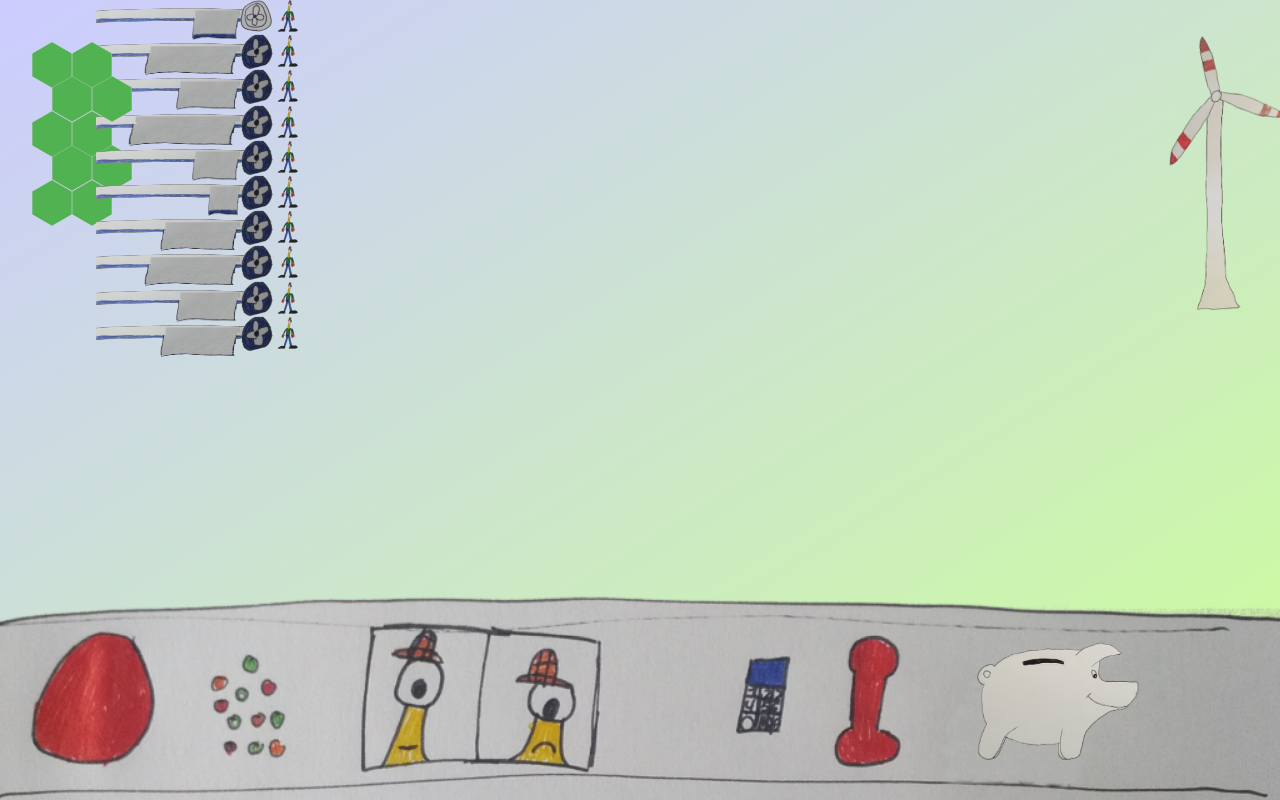
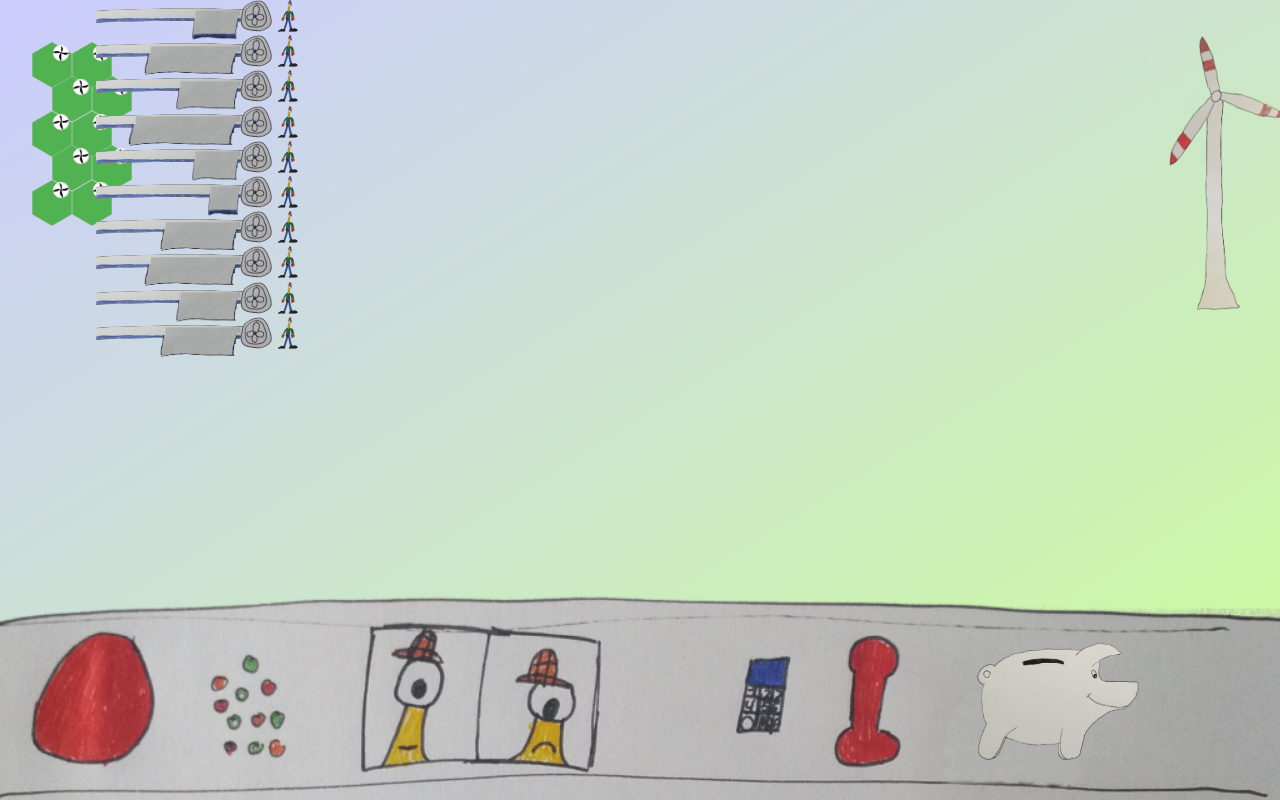
Before and after one commit to tursics/energyhack-2017, a website: page index.html in a window 1280 px wide. Both pictures are taken after a click on the element 256 px from the left and 16 px from the top of the page. Drawn offline with Linux system fonts and the light colour scheme.

Commit message:
show new water turbines

```diff
--- a/css/index.css
+++ b/css/index.css
@@ -93,6 +93,7 @@ body {
 }
 
 .turbine {
+	background-image: url(../assets/turbine-stop-small.png);
 	background-size: 2em;
 	width: 2em;
 	height: 2em;
@@ -100,33 +101,6 @@ body {
 	left: 15em;
 	top: 2em;
 	z-index: 99;
-}
-.turbine.off {
-	background-image: url(../assets/turbine-stop-small.png);
-}
-.turbine.on1 {
-	background-image: url(../assets/turbine-work-big.png);
-	-webkit-animation: rotating 2s linear infinite;
-	-moz-animation: rotating 2s linear infinite;
-	-ms-animation: rotating 2s linear infinite;
-	-o-animation: rotating 2s linear infinite;
-	animation: rotating 2s linear infinite;
-}
-.turbine.on2 {
-	background-image: url(../assets/turbine-work-big.png);
-	-webkit-animation: rotating 1s linear infinite;
-	-moz-animation: rotating 1s linear infinite;
-	-ms-animation: rotating 1s linear infinite;
-	-o-animation: rotating 1s linear infinite;
-	animation: rotating 1s linear infinite;
-}
-.turbine.on3 {
-	background-image: url(../assets/turbine-work-big.png);
-	-webkit-animation: rotating 2s linear infinite;
-	-moz-animation: rotating 2s linear infinite;
-	-ms-animation: rotating 2s linear infinite;
-	-o-animation: rotating 2s linear infinite;
-	animation: rotating 2s linear infinite;
 }
 
 .pipes {
@@ -212,6 +186,40 @@ body {
 }
 .hex.crash {
 	background-image: url(../assets/hex-crash.png);
+}
+.hex.turbine:after {
+	background-image: url(../assets/water-turbine.png);
+	background-size: 1em;
+	content: '';
+	display: block;
+	left: 1.3em;
+	position: absolute;
+	height: 1em;
+	top: .8em;
+	width: 1em;
+}
+.turbine.off:after {
+}
+.turbine.on1:after {
+	-webkit-animation: rotating 2s linear infinite;
+	-moz-animation: rotating 2s linear infinite;
+	-ms-animation: rotating 2s linear infinite;
+	-o-animation: rotating 2s linear infinite;
+	animation: rotating 2s linear infinite;
+}
+.turbine.on2:after {
+	-webkit-animation: rotating 1s linear infinite;
+	-moz-animation: rotating 1s linear infinite;
+	-ms-animation: rotating 1s linear infinite;
+	-o-animation: rotating 1s linear infinite;
+	animation: rotating 1s linear infinite;
+}
+.turbine.on3:after {
+	-webkit-animation: rotating 2s linear infinite;
+	-moz-animation: rotating 2s linear infinite;
+	-ms-animation: rotating 2s linear infinite;
+	-o-animation: rotating 2s linear infinite;
+	animation: rotating 2s linear infinite;
 }
 
 .worker {
--- a/js/hexagon.js
+++ b/js/hexagon.js
@@ -24,7 +24,7 @@ var hexagon = {
 				tank: i
 			});
 
-			str += '<div id="' + selector + '" class="hex pumpStation fill0"></div>';
+			str += '<div id="' + selector + '" class="hex pumpStation fill0 turbine on3"></div>';
 		}
 
 		this.parent.html(this.parent.html() + str);
@@ -39,6 +39,23 @@ var hexagon = {
 
 		for (i = 0; i < this.items.length; ++i) {
 			if (this.items[i].tank === number) {
+				return $(this.items[i].selector);
+			}
+		}
+
+		return null;
+	},
+
+	//-------------------------------------------------------------------
+
+	getTankFromElement: function (element) {
+		'use strict';
+
+		var i, selector;
+
+		selector = '#hex' + element.attr('id').replace('turbine', '');
+		for (i = 0; i < this.items.length; ++i) {
+			if (this.items[i].selector === selector) {
 				return $(this.items[i].selector);
 			}
 		}
@@ -70,7 +87,7 @@ var hexagon = {
 			$(this.items[i].selector).css({
 				'left': 2 + 2.5 * ((i % 2) + (line % 2) * 0.5) + 'em',
 				'top': 2 + 2.15 * (line) + 'em',
-				'z-index': 100 - line
+				'z-index': 50 + line
 			});
 		}
 	}
--- a/js/waterturbine.js
+++ b/js/waterturbine.js
@@ -26,22 +26,29 @@ var waterTurbine = {
 
 	//-------------------------------------------------------------------
 
+	next: function (turbine) {
+		'use strict';
+
+		if (turbine.hasClass('off')) {
+			turbine.removeClass('off').addClass('on1');
+		} else if (turbine.hasClass('on1')) {
+			turbine.removeClass('on1').addClass('on2');
+		} else if (turbine.hasClass('on2')) {
+			turbine.removeClass('on2').addClass('on3');
+		} else {
+			turbine.removeClass('on1').removeClass('on2').removeClass('on3').addClass('off');
+		}
+	},
+
+	//-------------------------------------------------------------------
+
 	initEvents: function () {
 		'use strict';
 		var i;
 
 		$('.turbine').on('click', function () {
-			var elem = $(this);
-
-			if (elem.hasClass('off')) {
-				elem.removeClass('off').addClass('on1');
-			} else if (elem.hasClass('on1')) {
-				elem.removeClass('on1').addClass('on2');
-			} else if (elem.hasClass('on2')) {
-				elem.removeClass('on2').addClass('on3');
-			} else {
-				elem.removeClass('on1').removeClass('on2').removeClass('on3').addClass('off');
-			}
+			waterTurbine.next($(this));
+			waterTurbine.next(hexagon.getTankFromElement($(this)));
 		});
 
 		setInterval(function () {
```
Also changed, not shown: assets/water-turbine.png (added).
